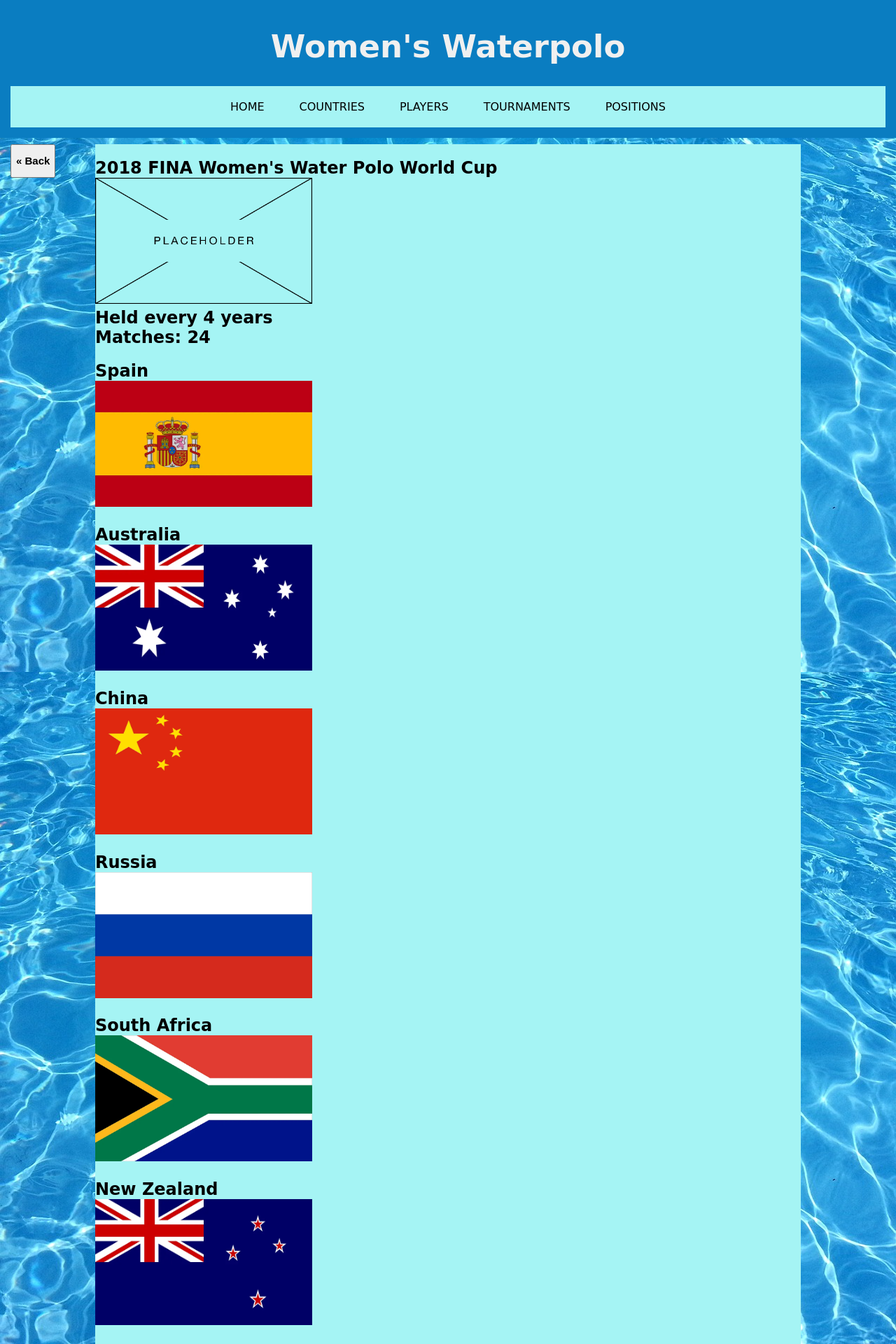
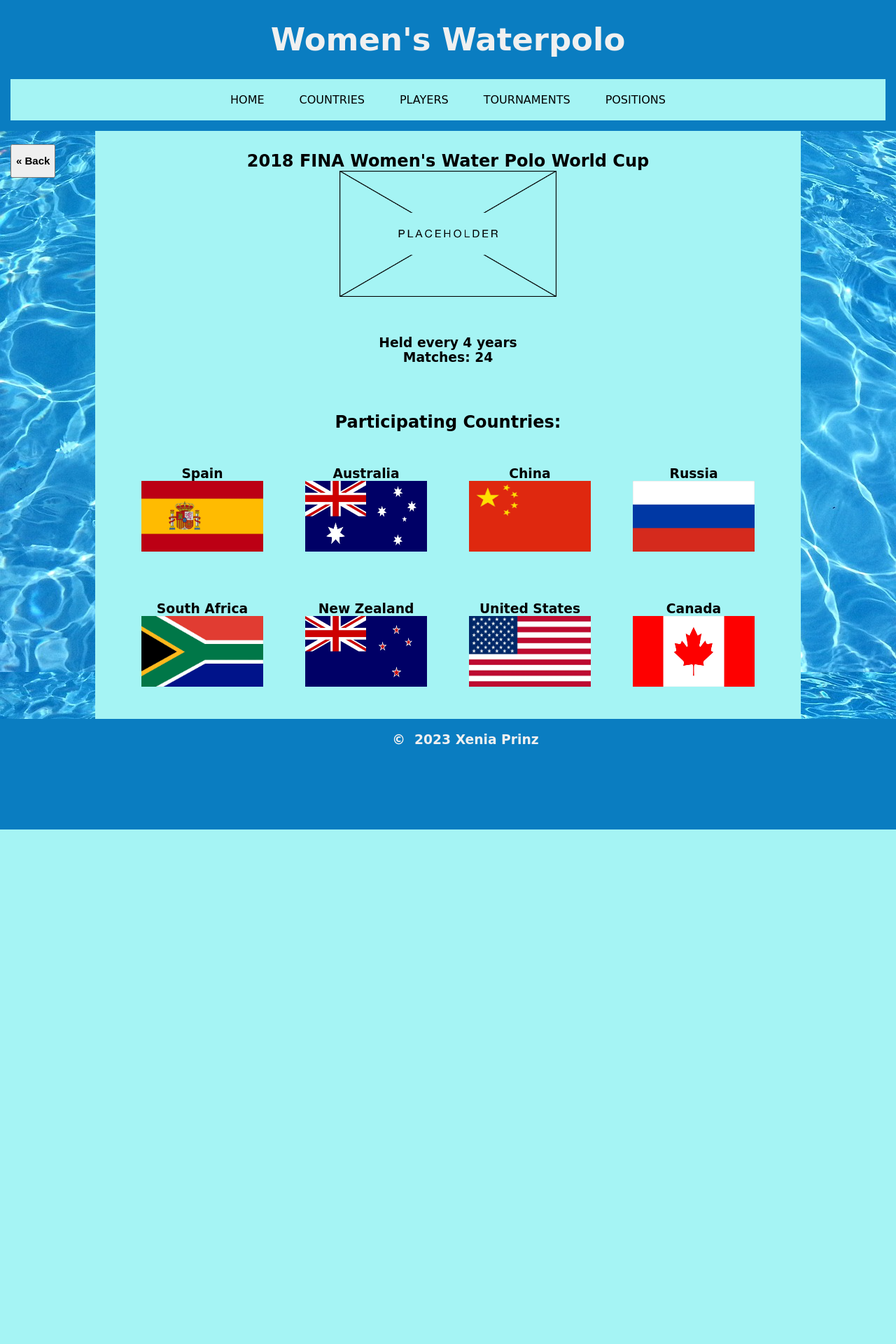
Before and after one commit to XPrinzess/Waterpolo, a Flask app: page /tournament/1/2018 in a window 1280 px wide. Shown: the top 1920 px of the page at 70% size. After the commit the page ends 1185 px from the top, so only its background shows below. Run offline with Flask 3, Linux system fonts and the light colour scheme; data comes from the database, SQL or seed files in the repository; both versions use the stored data as it was after the commit.

Commit message:
more css

```diff
--- a/routes.py
+++ b/routes.py
@@ -4,16 +4,8 @@ import sqlite3
 app = Flask(__name__)
 
 
-# use this function in the other functions to connect to the database
-#def connect(query):
-    #conn = sqlite3.connect('waterpolo.db')
-    #cur = conn.cursor()
-    #cur.execute(query)
-    #global result
-    #result = cur.fetchall()
-    #return result
-
 def connect(query, id, year):
+#   use this function in the other functions to connect to the database
     conn = sqlite3.connect("waterpolo.db")
     cur = conn.cursor()
     if id is not None and year is None:
@@ -26,7 +18,7 @@ def connect(query, id, year):
     return results
 
 
-@app.route('/')  #  app.route maps the URL to this function
+@app.route('/') #  app.route maps the URL to this function
 #  ending to URL link that displays this 'home' function
 def home():
     # returns the corresponding html template
@@ -66,21 +58,17 @@ def indiv_country(id):
 
 @app.route('/players')
 def players():
-    conn = sqlite3.connect('waterpolo.db')
-    cur = conn.cursor()
     # SQL query for getting the top 10 female players in the world
-    cur.execute('SELECT Player.id, Player.first_name, Player.last_name, \
-                Player.image, Player.world_ranking, Country.flag FROM Player \
-                Join Country ON Player.country_id=Country.id \
-                WHERE Player.world_ranking IS NOT NULL \
-                ORDER BY Player.world_ranking asc;')
-    ranked_players = cur.fetchall()
+    ranked_players = connect('SELECT Player.id, Player.first_name, Player.last_name, \
+                             Player.image, Player.world_ranking, Country.flag FROM Player \
+                             Join Country ON Player.country_id=Country.id \
+                             WHERE Player.world_ranking IS NOT NULL \
+                             ORDER BY Player.world_ranking asc;', None, None)
     # SQL query for getting the rest of the players in the database
-    cur.execute('SELECT Player.id, Player.first_name, Player.last_name, \
-                Player.image, Country.flag FROM Player \
-                Join Country ON Player.country_id=Country.id \
-                WHERE Player.world_ranking IS NULL;')
-    players = cur.fetchall()
+    players = connect('SELECT Player.id, Player.first_name, Player.last_name, \
+                      Player.image, Country.flag FROM Player \
+                      Join Country ON Player.country_id=Country.id \
+                      WHERE Player.world_ranking IS NULL;', None, None)
     return render_template("players.html", ranked_players=ranked_players,
                            players=players, title="Women's Waterpolo")
 
@@ -123,18 +111,22 @@ def tournaments():
 def indiv_tournament(name_id, year):
     conn = sqlite3.connect('waterpolo.db')
     cur = conn.cursor()
-    cur.execute('SELECT TournamentName.tournament_name, TournamentName.description, TournamentName.logo, \
-                Tournament.name_id, Tournament.year, Tournament.matches FROM Tournament \
+    cur.execute('SELECT TournamentName.tournament_name, \
+                TournamentName.description, TournamentName.logo, \
+                Tournament.name_id, Tournament.year, Tournament.matches \
+                FROM Tournament \
                 JOIN TournamentName ON Tournament.name_id=TournamentName.id \
-                WHERE Tournament.name_id = ? AND Tournament.year = ?', (name_id, year,))
+                WHERE Tournament.name_id = ? AND Tournament.year = ?',
+                (name_id, year,))
     event = cur.fetchall()
     if event == []:
         abort(404)
-    cur.execute('SELECT Country.id, Country.country, Country.flag, Tournament.name_id, \
-                Tournament.year FROM CountryTournament \
+    cur.execute('SELECT Country.id, Country.country, Country.flag, \
+                Tournament.name_id, Tournament.year FROM CountryTournament \
                 JOIN Country ON CountryTournament.country_id=Country.id \
                 JOIN Tournament ON CountryTournament.tournament_id=Tournament.id \
-                WHERE Tournament.name_id = ? AND Tournament.year = ?', (name_id, year,))
+                WHERE Tournament.name_id = ? AND Tournament.year = ?',
+                (name_id, year,))
     teams = cur.fetchall()
     return render_template("tournament.html", event=event, teams=teams,
                            title="Women's Waterpolo")
@@ -143,19 +135,18 @@ def indiv_tournament(name_id, year):
 
 @app.route('/positions')
 def positions():
-    conn = sqlite3.connect('waterpolo.db')
-    cur = conn.cursor()
     # selects all the information from the Position table
-    cur.execute('SELECT id, position, image, pos_copyright FROM Position;')
-    positions = cur.fetchall()
-    return render_template("positions.html", positions=positions, title="Women's Waterpolo")
+    positions = connect('SELECT id, position, image, pos_copyright \
+                        FROM Position;', None, None)
+    return render_template("positions.html", positions=positions,
+                           title="Women's Waterpolo")
 
 
 @app.route('/position/<int:id>')
 def indiv_position(id):
     conn = sqlite3.connect('waterpolo.db')
     cur = conn.cursor()
-    cur.execute('SELECT Position.position, Position.image, Position.pos_copyright FROM Position \
+    cur.execute('SELECT Position.position, Position.image, Position.description FROM Position \
                 WHERE Position.id = ?', (id,))
     position = cur.fetchall()
     if position == []:
--- a/static/css/style.css
+++ b/static/css/style.css
@@ -13,15 +13,15 @@ img {
     height: 180px;
 }
 
+.flag img {
+    width: 174px;
+    height: 101px;
+}
+
 
 a {
     color: rgb(0,0,0);
     text-decoration: none;
-}
-
-
-.column h2 {
-    text-align: center;
 }
 
 
@@ -46,6 +46,7 @@ header {
 
 header h1 {
     padding: 10px;
+    padding-top: 0px;
     padding-bottom: 0px;
     text-align: center;
     font-size: 45px;
@@ -90,7 +91,8 @@ header h1 {
     justify-content: center;
     margin: auto;
     overflow: hidden;
-
+    margin-top: -15px;
+    margin-bottom: -45px;
 }
 
 
@@ -98,7 +100,7 @@ header h1 {
     background-color: rgb(165, 244, 244);
     margin: auto;
     width: 80%;
-    margin-top: 25px;
+    margin-top: 0px;
 }
 
 
@@ -130,22 +132,32 @@ header h1 {
 .subheading {
     display: flex;
     justify-content: center;
+    text-align: center;
     margin-top: 30px;
+    margin-bottom: -10px;
 }
 
+.subheading1 {
+    display: flex;
+    justify-content: center;
+    text-align: center;
+    margin-top: 20px;
+}
 
 .row {
     display: flex;
     flex-wrap: wrap;
     justify-content: center;
     align-items: center;
+    margin-top: 20px;
     > .column {
         padding: 30px;
+        padding-top: 0px;
     }
 }
 
 
-.column h2, h3 {
+.column h2, h3, h4 {
     text-align: center;
 }
 
@@ -183,12 +195,12 @@ header h1 {
 
 .photo img {
     vertical-align: middle;
-    width: 1000px;
-    height: 667px;
+    width: 810px;
+    height: 540px;
 }
 
 .slideshow-container {
-    max-width: 1000px;
+    max-width: 810px;
     position: relative;
     margin: auto;
     margin-top: 80px;
@@ -230,7 +242,7 @@ header h1 {
     padding: 10px 0px;
     position: absolute;
     bottom: 0px;
-    width: 1000px;
+    width: 810px;
     text-align: center;
 }
 
@@ -318,7 +330,7 @@ header h1 {
         margin: 30px;
         margin-right: 300px;
         height: 300px;
-        background-color:rgba(250, 89, 89, 0.777);
+        background-color:rgba(255, 49, 49, 0.777);
         border-radius: 200px;
     }
 }
@@ -335,3 +347,9 @@ footer {
         padding-bottom: 100px;
     }
 }
+
+
+.description p {
+    text-align: center;
+    margin-top: 30px;
+}
--- a/templates/countries.html
+++ b/templates/countries.html
@@ -6,7 +6,7 @@
     {% for item in countries %}
     <div class="column">
         <div class="zoom">
-            <h2> <a href = "/country/{{item[0]}}"> {{item[1]}} <br> <img src = "{{item[2]}}"/> </a> </h2>
+            <h3> <a href = "/country/{{item[0]}}"> {{item[1]}} <br> <div class="flag"><img src = "{{item[2]}}"/> </div></a> </h3>
         </div>
     </div>
     {% endfor %}
--- a/templates/country.html
+++ b/templates/country.html
@@ -20,7 +20,7 @@
     {% for item in national_team %}
     <div class="column">
         <div class="zoom">
-            <h2> <a href = "/player/{{item[4]}}"> {{item[0]}} {{item[1]}} <br> <img src = "{{item[2]}}"> </a> </h2>
+            <h3> <a href = "/player/{{item[4]}}"> {{item[0]}} {{item[1]}} <br> <img src = "{{item[2]}}"> </a> </h3>
         </div>
     </div>
     {% endfor %}
@@ -31,7 +31,7 @@
     {% for item in former_team %}
     <div class="column">
         <div class="zoom">
-            <h2> <a href = "/player/{{item[4]}}"> {{item[0]}} {{item[1]}} <br> <img src ="{{item[2]}}"> </a> </h2>
+            <h3> <a href = "/player/{{item[4]}}"> {{item[0]}} {{item[1]}} <br> <img src ="{{item[2]}}"> </a> </h3>
         </div>
     </div>
     {% endfor %}
--- a/templates/player.html
+++ b/templates/player.html
@@ -9,7 +9,11 @@
 {% for item in player %}
 <h2>
     <div class="subheading">
-        {{item[0]}} {{item[1]}} <br>
+        <div class="row">
+            <div class="column">
+                {{item[0]}} {{item[1]}} <br>
+            </div>
+        </div>
     </div>
 
     <div class="row">
--- a/templates/players.html
+++ b/templates/players.html
@@ -5,7 +5,7 @@
     {% for item in ranked_players %}
     <div class="column">
         <div class="zoom">
-            <h2><a href = "/player/{{item[0]}}"> {{item[1]}} {{item[2]}} </h2> <h3> Female World #{{item[4]}} </h3>
+            <h3><a href = "/player/{{item[0]}}"> {{item[1]}} {{item[2]}} </h3> <h4> Female World #{{item[4]}} </h4>
             <div class="image-stack">
                 <div class="image-stack_bottom">
                 <img src="{{item[3]}}">
--- a/templates/tournament.html
+++ b/templates/tournament.html
@@ -7,11 +7,23 @@
 {% block content %}
 
 {% for item in event %}
-    <h2> {{item[4]}} {{item[0]}} <br> <img src ="{{item[2]}}"> <br> {{item[1]}} <br> Matches: {{item[5]}} </h2>
+<div class="subheading">
+    <h2> {{item[4]}} {{item[0]}} <br> <img src ="{{item[2]}}"> </h2>
+</div>
+<div class="subheading1">
+    <h3> {{item[1]}} <br> Matches: {{item[5]}} </h3>
+</div>
 {% endfor %}
 
-{% for item in teams %}
-    <h2> {{item[1]}} <br> <a href = "/country/{{item[0]}}"> <img src ="{{item[2]}}"> </a> </h2>
-{% endfor %}
+<div class="subheading"> <h2> Participating Countries: </h2> </div>
+<div class="row">
+    {% for item in teams %}
+    <div class="column">
+        <div class="zoom">
+            <h3> <a href = "/country/{{item[0]}}"> {{item[1]}} <br> <div class="flag"><img src = "{{item[2]}}"/> </a></div> </h3>
+        </div>
+    </div>
+    {% endfor %}
+</div>
 
 {% endblock %}
```
Also changed, not shown: templates/position.html (+28 -6 lines), templates/tournaments.html (+11 -5 lines), static/images/maddie_musselman.jpg, static/images/olympic_rings.jpg, waterpolo.db.
